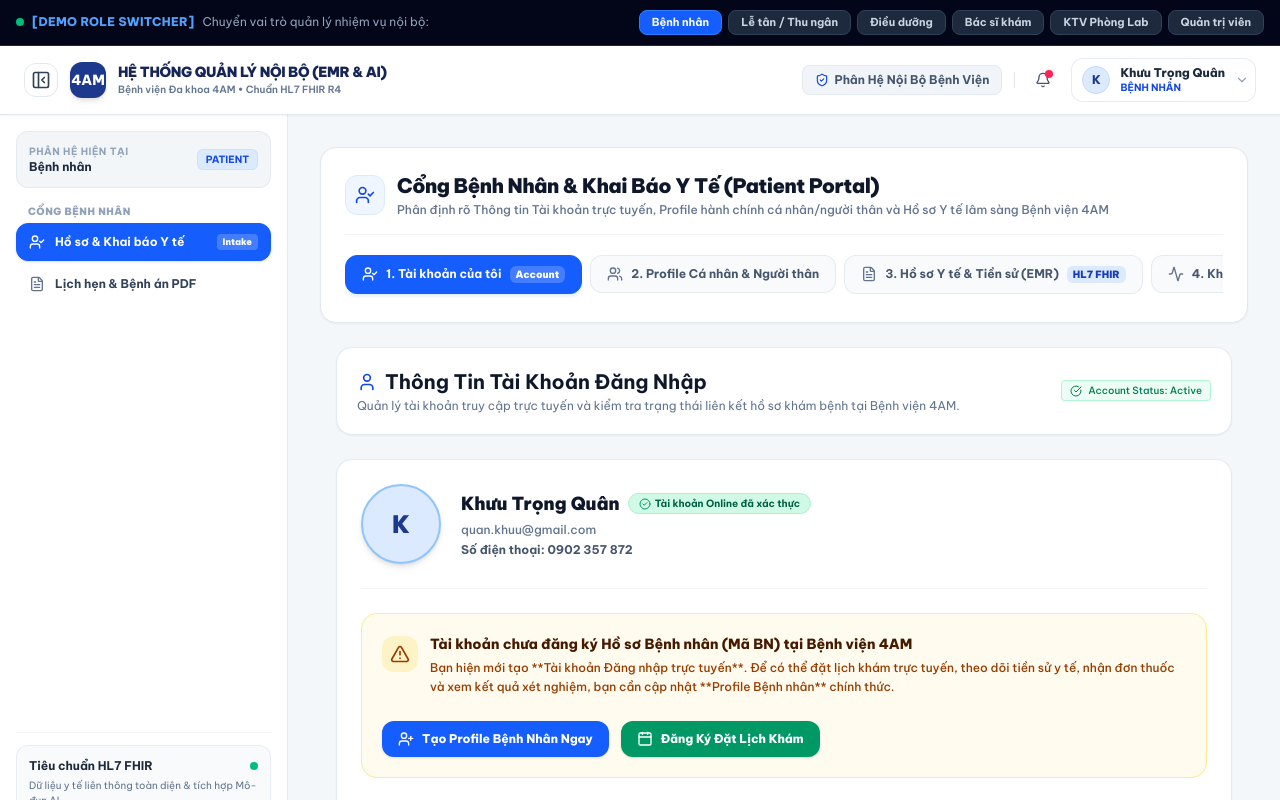
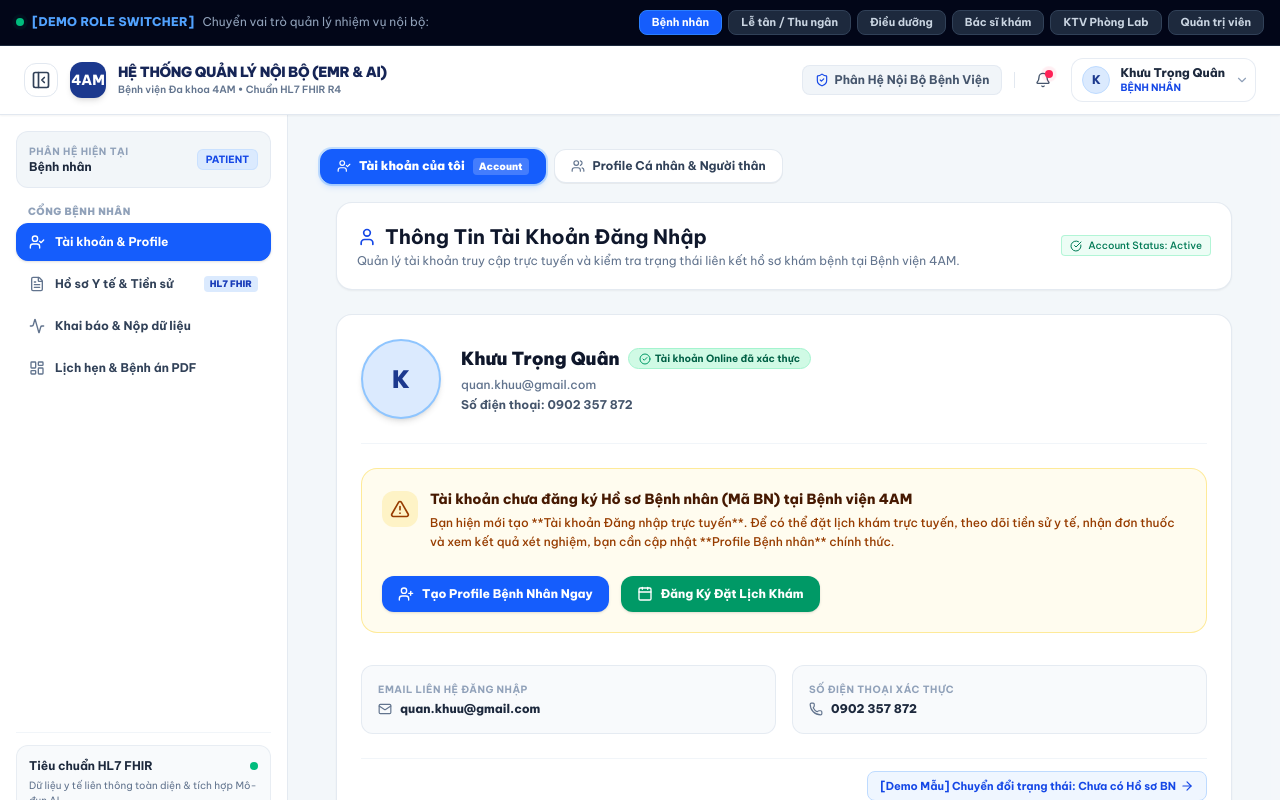
Before and after one commit to HealthAI-Capstone-FA26/FE-Web, a React (Vite) app: page /benh-nhan/ho-so in a window 1280 px wide. Shown: the top 800 px of the page. Built offline with nearby package versions, Linux system fonts and the light colour scheme; a web font is replaced by a local one.

Commit message:
style(ui): convert workspace tabs to floating pills, eliminate horizontal scrollbars and optimize workspace items

```diff
--- a/src/App.tsx
+++ b/src/App.tsx
@@ -14,12 +14,15 @@ import { CustomerPage } from './pages/CustomerPage';
 // Consolidated Workspaces
 import { DoctorWorkspaceView } from './modules/doctor/DoctorWorkspaceView';
 import { ReceptionIntakeWorkspaceView } from './modules/reception/ReceptionIntakeWorkspaceView';
+import { ReceptionPatientManageWorkspaceView } from './modules/reception/ReceptionPatientManageWorkspaceView';
 import { ReceptionBillingWorkspaceView } from './modules/reception/ReceptionBillingWorkspaceView';
 import { NurseWorkspaceView } from './modules/nurse/NurseWorkspaceView';
 import { LabWorkspaceView } from './modules/lab/LabWorkspaceView';
 import { AdminRealtimeWorkspaceView } from './modules/admin/AdminRealtimeWorkspaceView';
 import { AdminSecurityWorkspaceView } from './modules/admin/AdminSecurityWorkspaceView';
 import { PatientIntakeWorkspaceView } from './modules/patient/PatientIntakeWorkspaceView';
+import { PatientMedicalWorkspaceView } from './modules/patient/PatientMedicalWorkspaceView';
+import { PatientIntakeSubmissionWorkspaceView } from './modules/patient/PatientIntakeSubmissionWorkspaceView';
 import { PatientRecordsWorkspaceView } from './modules/patient/PatientRecordsWorkspaceView';
 
 const DashboardRedirect = () => {
@@ -50,20 +53,22 @@ function App() {
           <Route element={<DashboardOverview />}>
             {/* BỆNH NHÂN WORKSPACES */}
             <Route path="/benh-nhan/ho-so" element={<PatientIntakeWorkspaceView />} />
-            <Route path="/benh-nhan/dong-y" element={<PatientIntakeWorkspaceView />} />
-            <Route path="/benh-nhan/trieu-chung" element={<PatientIntakeWorkspaceView />} />
-            <Route path="/benh-nhan/bao-hiem" element={<PatientIntakeWorkspaceView />} />
-            <Route path="/benh-nhan/nhap-ho-so" element={<PatientIntakeWorkspaceView />} />
+            <Route path="/benh-nhan/ho-so-y-te" element={<PatientMedicalWorkspaceView />} />
+            <Route path="/benh-nhan/dong-y" element={<PatientMedicalWorkspaceView />} />
+            <Route path="/benh-nhan/trieu-chung" element={<PatientIntakeSubmissionWorkspaceView />} />
+            <Route path="/benh-nhan/bao-hiem" element={<PatientMedicalWorkspaceView />} />
+            <Route path="/benh-nhan/nhap-ho-so" element={<PatientIntakeSubmissionWorkspaceView />} />
 
             <Route path="/benh-nhan/lich-hen" element={<PatientRecordsWorkspaceView />} />
             <Route path="/benh-nhan/ho-so-don-thuoc" element={<PatientRecordsWorkspaceView />} />
 
             {/* TIẾP NHẬN WORKSPACES */}
             <Route path="/tiep-nhan/danh-sach-cho" element={<ReceptionIntakeWorkspaceView />} />
-            <Route path="/tiep-nhan/benh-nhan" element={<ReceptionIntakeWorkspaceView />} />
+            <Route path="/tiep-nhan/dang-ky-tai-quay" element={<ReceptionIntakeWorkspaceView />} />
             <Route path="/tiep-nhan/ho-so-benh-nhan" element={<ReceptionIntakeWorkspaceView />} />
-            <Route path="/tiep-nhan/dang-ky-tai-quay" element={<ReceptionIntakeWorkspaceView />} />
-            <Route path="/tiep-nhan/trieu-chung-benh-nhan" element={<ReceptionIntakeWorkspaceView />} />
+
+            <Route path="/tiep-nhan/benh-nhan" element={<ReceptionPatientManageWorkspaceView />} />
+            <Route path="/tiep-nhan/trieu-chung-benh-nhan" element={<ReceptionPatientManageWorkspaceView />} />
             <Route path="/tiep-nhan/hang-cho-phong-kham" element={<ReceptionIntakeWorkspaceView />} />
 
             <Route path="/tiep-nhan/thu-phi" element={<ReceptionBillingWorkspaceView />} />
--- a/src/components/common/WorkspaceContainer.tsx
+++ b/src/components/common/WorkspaceContainer.tsx
@@ -11,7 +11,7 @@ export interface WorkspaceTab {
 }
 
 interface WorkspaceContainerProps {
-  title: string;
+  title?: string;
   subtitle?: string;
   icon?: LucideIcon;
   tabs: WorkspaceTab[];
@@ -20,9 +20,6 @@ interface WorkspaceContainerProps {
 }
 
 export const WorkspaceContainer: React.FC<WorkspaceContainerProps> = ({
-  title,
-  subtitle,
-  icon: TitleIcon,
   tabs,
   defaultTabId,
   actions
@@ -44,31 +41,10 @@ export const WorkspaceContainer: React.FC<WorkspaceContainerProps> = ({
   const activeTabObj = tabs.find(t => t.id === activeTabId) || tabs[0];
 
   return (
-    <div className="space-y-6">
-      {/* Workspace Header & Sub-Navigation Tabs */}
-      <div className="bg-white rounded-2xl border border-slate-200 p-4 sm:p-6 shadow-xs space-y-5">
-        <div className="flex flex-col md:flex-row md:items-center justify-between gap-4 border-b border-slate-100 pb-4">
-          <div className="flex items-center space-x-3">
-            {TitleIcon && (
-              <div className="w-10 h-10 rounded-xl bg-blue-50 text-blue-700 flex items-center justify-center shrink-0 border border-blue-100">
-                <TitleIcon className="w-5 h-5" />
-              </div>
-            )}
-            <div>
-              <h1 className="text-lg sm:text-xl font-black text-slate-900 tracking-tight flex items-center gap-2">
-                {title}
-              </h1>
-              {subtitle && (
-                <p className="text-xs text-slate-500 font-medium mt-0.5">{subtitle}</p>
-              )}
-            </div>
-          </div>
-
-          {actions && <div className="flex items-center gap-2 shrink-0">{actions}</div>}
-        </div>
-
-        {/* Horizontal Navigation Sub-Tabs */}
-        <div className="flex items-center gap-2 overflow-x-auto pb-1 no-scrollbar">
+    <div className="space-y-4">
+      {/* Floating Sub-Tabs Row */}
+      <div className="flex flex-wrap items-center justify-between gap-3 no-scrollbar">
+        <div className="flex flex-wrap items-center gap-2 max-w-full no-scrollbar py-0.5">
           {tabs.map((tab) => {
             const isActive = tab.id === activeTabId;
             const Icon = tab.icon;
@@ -77,17 +53,17 @@ export const WorkspaceContainer: React.FC<WorkspaceContainerProps> = ({
               <button
                 key={tab.id}
                 onClick={() => handleTabChange(tab.id)}
-                className={`flex items-center space-x-2 px-4 py-2.5 rounded-xl text-xs font-bold transition-all cursor-pointer border whitespace-nowrap shrink-0 ${
+                className={`flex items-center space-x-2 px-4 py-2 rounded-xl text-xs transition-all cursor-pointer border whitespace-nowrap shrink-0 ${
                   isActive
-                    ? 'bg-blue-600 text-white border-blue-600 shadow-md shadow-blue-500/10'
-                    : 'bg-slate-50 text-slate-600 border-slate-200/80 hover:bg-slate-100 hover:text-blue-800'
+                    ? 'bg-blue-600 text-white border-blue-600 font-black shadow-md shadow-blue-500/20 ring-2 ring-blue-400/30'
+                    : 'bg-white text-slate-700 border-slate-200/90 hover:bg-slate-100 hover:text-blue-900 shadow-2xs font-bold'
                 }`}
               >
-                {Icon && <Icon className={`w-4 h-4 ${isActive ? 'text-white' : 'text-slate-500'}`} />}
+                {Icon && <Icon className={`w-3.5 h-3.5 ${isActive ? 'text-white' : 'text-slate-500'}`} />}
                 <span>{tab.label}</span>
                 {tab.badge !== undefined && tab.badge !== null && (
                   <span
-                    className={`px-1.5 py-0.5 rounded-md text-[10px] font-black ${
+                    className={`px-1.5 py-0.5 rounded text-[10px] font-black ${
                       isActive ? 'bg-white/20 text-white' : 'bg-blue-100 text-blue-800'
                     }`}
                   >
@@ -98,6 +74,8 @@ export const WorkspaceContainer: React.FC<WorkspaceContainerProps> = ({
             );
           })}
         </div>
+
+        {actions && <div className="flex items-center gap-2 shrink-0">{actions}</div>}
       </div>
 
       {/* Workspace Active Tab Body */}
--- a/src/index.css
+++ b/src/index.css
@@ -4,3 +4,16 @@
   --font-serif: "Playfair Display", Georgia, serif;
   --font-sans: "Be Vietnam Pro", "Plus Jakarta Sans", system-ui, sans-serif;
 }
+
+/* Hide scrollbar for Chrome, Safari and Opera */
+.no-scrollbar::-webkit-scrollbar {
+  display: none !important;
+  width: 0 !important;
+  height: 0 !important;
+}
+
+/* Hide scrollbar for IE, Edge and Firefox */
+.no-scrollbar {
+  -ms-overflow-style: none !important;  /* IE and Edge */
+  scrollbar-width: none !important;  /* Firefox */
+}
--- /dev/null
+++ b/src/modules/patient/PatientIntakeSubmissionWorkspaceView.tsx
@@ -0,0 +1,31 @@
+import React from 'react';
+import { Activity, FileText } from 'lucide-react';
+import { WorkspaceContainer, type WorkspaceTab } from '../../components/common/WorkspaceContainer';
+import { PatientSymptomIntakeView } from './PatientSymptomIntakeView';
+import { PatientImportRecordView } from './PatientImportRecordView';
+
+export const PatientIntakeSubmissionWorkspaceView: React.FC = () => {
+  const tabs: WorkspaceTab[] = [
+    {
+      id: 'symptoms',
+      label: 'Khai báo Triệu chứng (FR-2.3)',
+      icon: Activity,
+      component: <PatientSymptomIntakeView />
+    },
+    {
+      id: 'import-fhir',
+      label: 'Import Hồ sơ FHIR (FR-2.6)',
+      icon: FileText,
+      component: <PatientImportRecordView />
+    }
+  ];
+
+  return (
+    <WorkspaceContainer
+      title="Khai Báo Triệu Chứng & Tải Lên Dữ Liệu Y Tế"
+      subtitle="Khai báo thông tin triệu chứng sức khỏe trước khi khám và import dữ liệu y tế chuẩn HL7 FHIR R4"
+      tabs={tabs}
+      defaultTabId="symptoms"
+    />
+  );
+};
--- a/src/modules/patient/PatientIntakeWorkspaceView.tsx
+++ b/src/modules/patient/PatientIntakeWorkspaceView.tsx
@@ -1,67 +1,30 @@
 import React from 'react';
-import { UserCheck, Users, FileText, Activity, CreditCard, ShieldCheck } from 'lucide-react';
+import { UserCheck, Users } from 'lucide-react';
 import { WorkspaceContainer, type WorkspaceTab } from '../../components/common/WorkspaceContainer';
 import { AccountInfoView } from './AccountInfoView';
 import { PatientProfilesView } from './PatientProfilesView';
-import { PatientMedicalRecordView } from './PatientMedicalRecordView';
-import { PatientSymptomIntakeView } from './PatientSymptomIntakeView';
-import { PatientInsuranceView } from './PatientInsuranceView';
-import { PatientConsentView } from './PatientConsentView';
-import { PatientImportRecordView } from './PatientImportRecordView';
 
 export const PatientIntakeWorkspaceView: React.FC = () => {
   const tabs: WorkspaceTab[] = [
     {
       id: 'account-info',
-      label: '1. Tài khoản của tôi',
+      label: 'Tài khoản của tôi',
       icon: UserCheck,
       badge: 'Account',
       component: <AccountInfoView />
     },
     {
       id: 'patient-profiles',
-      label: '2. Profile Cá nhân & Người thân',
+      label: 'Profile Cá nhân & Người thân',
       icon: Users,
       component: <PatientProfilesView />
-    },
-    {
-      id: 'medical-record',
-      label: '3. Hồ sơ Y tế & Tiền sử (EMR)',
-      icon: FileText,
-      badge: 'HL7 FHIR',
-      component: <PatientMedicalRecordView />
-    },
-    {
-      id: 'symptoms',
-      label: '4. Khai báo Triệu chứng (FR-2.3)',
-      icon: Activity,
-      component: <PatientSymptomIntakeView />
-    },
-    {
-      id: 'insurance',
-      label: '5. Thẻ BHYT & Bảo hiểm (FR-2.2)',
-      icon: CreditCard,
-      component: <PatientInsuranceView />
-    },
-    {
-      id: 'consent',
-      label: '6. Đồng ý Dữ liệu & AI (FR-2.5)',
-      icon: ShieldCheck,
-      component: <PatientConsentView />
-    },
-    {
-      id: 'import-fhir',
-      label: '7. Import Hồ sơ FHIR (FR-2.6)',
-      icon: FileText,
-      component: <PatientImportRecordView />
     }
   ];
 
   return (
     <WorkspaceContainer
-      title="Cổng Bệnh Nhân & Khai Báo Y Tế (Patient Portal)"
-      subtitle="Phân định rõ Thông tin Tài khoản trực tuyến, Profile hành chính cá nhân/người thân và Hồ sơ Y tế lâm sàng Bệnh viện 4AM"
-      icon={UserCheck}
+      title="Tài Khoản & Profile Bệnh Nhân"
+      subtitle="Quản lý tài khoản truy cập trực tuyến và profile thông tin hành chính cá nhân / người thân"
       tabs={tabs}
       defaultTabId="account-info"
     />
--- /dev/null
+++ b/src/modules/patient/PatientMedicalWorkspaceView.tsx
@@ -0,0 +1,39 @@
+import React from 'react';
+import { FileText, CreditCard, ShieldCheck } from 'lucide-react';
+import { WorkspaceContainer, type WorkspaceTab } from '../../components/common/WorkspaceContainer';
+import { PatientMedicalRecordView } from './PatientMedicalRecordView';
+import { PatientInsuranceView } from './PatientInsuranceView';
+import { PatientConsentView } from './PatientConsentView';
+
+export const PatientMedicalWorkspaceView: React.FC = () => {
+  const tabs: WorkspaceTab[] = [
+    {
+      id: 'medical-record',
+      label: 'Hồ sơ EMR & Tiền sử y tế',
+      icon: FileText,
+      badge: 'HL7 FHIR',
+      component: <PatientMedicalRecordView />
+    },
+    {
+      id: 'insurance',
+      label: 'Thẻ BHYT & Bảo hiểm (FR-2.2)',
+      icon: CreditCard,
+      component: <PatientInsuranceView />
+    },
+    {
+      id: 'consent',
+      label: 'Đồng ý Dữ liệu & AI (FR-2.5)',
+      icon: ShieldCheck,
+      component: <PatientConsentView />
+    }
+  ];
+
+  return (
+    <WorkspaceContainer
+      title="Hồ Sơ Y Tế & Quyền Chia Sẻ Dữ Liệu"
+      subtitle="Quản lý hồ sơ bệnh án điện tử, thẻ BHYT và xác nhận quyền chia sẻ dữ liệu y tế"
+      tabs={tabs}
+      defaultTabId="medical-record"
+    />
+  );
+};
--- a/src/modules/reception/ReceptionIntakeWorkspaceView.tsx
+++ b/src/modules/reception/ReceptionIntakeWorkspaceView.tsx
@@ -1,11 +1,9 @@
 import React from 'react';
-import { UserCheck, UserPlus, Activity, Users } from 'lucide-react';
+import { UserCheck, UserPlus } from 'lucide-react';
 import { WorkspaceContainer, type WorkspaceTab } from '../../components/common/WorkspaceContainer';
 import { ReceptionCheckinView } from './ReceptionCheckinView';
 import { ReceptionWalkinBookingView } from './ReceptionWalkinBookingView';
 import { ReceptionPatientProfileFormView } from './ReceptionPatientProfileFormView';
-import { ReceptionSymptomIntakeView } from './ReceptionSymptomIntakeView';
-import { ReceptionPatientsView } from './ReceptionPatientsView';
 
 export const ReceptionIntakeWorkspaceView: React.FC = () => {
   const tabs: WorkspaceTab[] = [
@@ -27,25 +25,13 @@ export const ReceptionIntakeWorkspaceView: React.FC = () => {
       label: 'Tạo mới Hồ sơ Bệnh nhân',
       icon: UserPlus,
       component: <ReceptionPatientProfileFormView />
-    },
-    {
-      id: 'symptoms-intake',
-      label: 'Khai báo triệu chứng ban đầu',
-      icon: Activity,
-      component: <ReceptionSymptomIntakeView />
-    },
-    {
-      id: 'patients-manage',
-      label: 'Quản lý Hồ sơ & Tra cứu',
-      icon: Users,
-      component: <ReceptionPatientsView />
     }
   ];
 
   return (
     <WorkspaceContainer
-      title="Không Gian Tiếp Nhận & Intake Bệnh Nhân"
-      subtitle="Thực hiện check-in, đăng ký khám, tạo mới hồ sơ và khai báo triệu chứng tập trung trong cùng 1 giao diện"
+      title="Tiếp Nhận & Đăng Ký Khám Tại Quầy"
+      subtitle="Thực hiện check-in, đăng ký khám tại quầy và tạo mới hồ sơ bệnh nhân gọn gàng"
       icon={UserCheck}
       tabs={tabs}
       defaultTabId="checkin-list"
--- /dev/null
+++ b/src/modules/reception/ReceptionPatientManageWorkspaceView.tsx
@@ -0,0 +1,32 @@
+import React from 'react';
+import { Activity, Users } from 'lucide-react';
+import { WorkspaceContainer, type WorkspaceTab } from '../../components/common/WorkspaceContainer';
+import { ReceptionSymptomIntakeView } from './ReceptionSymptomIntakeView';
+import { ReceptionPatientsView } from './ReceptionPatientsView';
+
+export const ReceptionPatientManageWorkspaceView: React.FC = () => {
+  const tabs: WorkspaceTab[] = [
+    {
+      id: 'symptoms-intake',
+      label: 'Khai báo triệu chứng ban đầu',
+      icon: Activity,
+      component: <ReceptionSymptomIntakeView />
+    },
+    {
+      id: 'patients-manage',
+      label: 'Quản lý Hồ sơ & Tra cứu Bệnh nhân',
+      icon: Users,
+      component: <ReceptionPatientsView />
+    }
+  ];
+
+  return (
+    <WorkspaceContainer
+      title="Khai Báo & Quản Lý Hồ Sơ Bệnh Nhân"
+      subtitle="Khai báo triệu chứng lâm sàng ban đầu tại quầy và quản lý danh sách hồ sơ bệnh nhân toàn hệ thống"
+      icon={Users}
+      tabs={tabs}
+      defaultTabId="symptoms-intake"
+    />
+  );
+};
--- a/src/types/dashboard.ts
+++ b/src/types/dashboard.ts
@@ -26,9 +26,10 @@ export const ROLE_DEFAULT_PATHS: Record<UserRole, string> = {
 export const ROLE_NAV_CONFIG: Record<UserRole, NavGroup[]> = {
   RECEPTION: [
     {
-      groupName: 'Không gian Nghiệp vụ',
+      groupName: 'Nghiệp vụ Tiếp nhận',
       items: [
-        { id: 'rec_workspace_intake', label: 'Tiếp nhận & Intake Bệnh nhân', path: '/tiep-nhan/danh-sach-cho', iconName: 'UserCheck', badge: '08 Chờ' },
+        { id: 'rec_workspace_checkin', label: 'Tiếp nhận & Đăng ký quầy', path: '/tiep-nhan/danh-sach-cho', iconName: 'UserCheck', badge: '08 Chờ' },
+        { id: 'rec_workspace_patients', label: 'Khai báo & Tra cứu Hồ sơ', path: '/tiep-nhan/benh-nhan', iconName: 'Users' },
         { id: 'rec_workspace_billing', label: 'Quản lý Thu phí & Hóa đơn', path: '/tiep-nhan/thu-phi', iconName: 'CreditCard', badge: '05 Chờ' }
       ]
     }
@@ -70,8 +71,10 @@ export const ROLE_NAV_CONFIG: Record<UserRole, NavGroup[]> = {
     {
       groupName: 'Cổng Bệnh nhân',
       items: [
-        { id: 'pat_workspace_intake', label: 'Hồ sơ & Khai báo Y tế', path: '/benh-nhan/ho-so', iconName: 'UserCheck', badge: 'Intake' },
-        { id: 'pat_workspace_records', label: 'Lịch hẹn & Bệnh án PDF', path: '/benh-nhan/lich-hen', iconName: 'FileText' }
+        { id: 'pat_workspace_profile', label: 'Tài khoản & Profile', path: '/benh-nhan/ho-so', iconName: 'UserCheck' },
+        { id: 'pat_workspace_medical', label: 'Hồ sơ Y tế & Tiền sử', path: '/benh-nhan/ho-so-y-te', iconName: 'FileText', badge: 'HL7 FHIR' },
+        { id: 'pat_workspace_submission', label: 'Khai báo & Nộp dữ liệu', path: '/benh-nhan/trieu-chung', iconName: 'Activity' },
+        { id: 'pat_workspace_records', label: 'Lịch hẹn & Bệnh án PDF', path: '/benh-nhan/lich-hen', iconName: 'Calendar' }
       ]
     }
   ]
```
